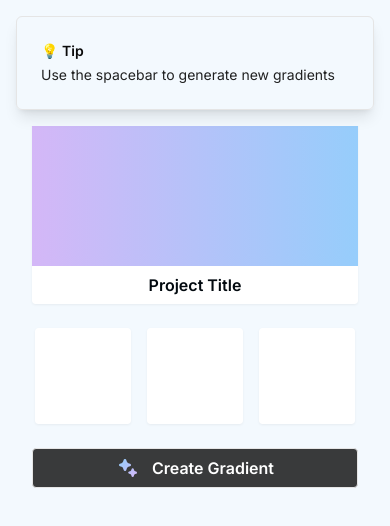
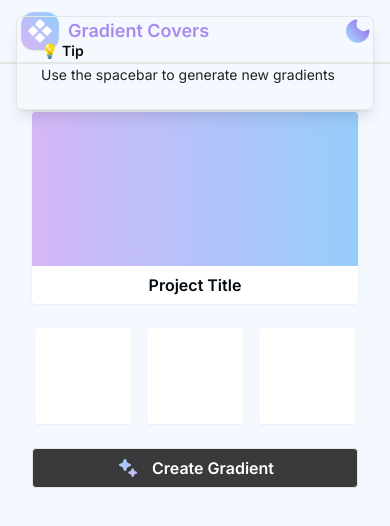
Before and after one commit to TejasBhovad/notion-covers, a Next.js app: page / in a window 390 px wide. Shown: the top 526 px of the page. Built offline with nearby package versions, Linux system fonts and the light colour scheme; no server answers.

Commit message:
style: fixed toast issues

```diff
--- a/app/layout.jsx
+++ b/app/layout.jsx
@@ -21,7 +21,7 @@ export default function RootLayout({ children }) {
       <PHProvider>
         <body className={`${inter.className} w-full h-full`}>
           <PostHogPageView />
-          {children}
+          <main className="w-full h-full"> {children}</main>
           <Toaster />
         </body>
       </PHProvider>
--- a/app/page.jsx
+++ b/app/page.jsx
@@ -8,10 +8,10 @@ import { usePostHog } from "posthog-js/react";
 import { Button } from "@/components/ui/button";
 
 const Home = () => {
+  const { toast } = useToast();
   const posthog = usePostHog();
-  const { toast } = useToast();
+
   const router = useRouter();
-  const [isOpen, setIsOpen] = useState(false);
   const [gradient, setGradient] = useState({
     color1: "fff",
     color2: "000",
--- a/components/ui/toast.jsx
+++ b/components/ui/toast.jsx
@@ -11,7 +11,7 @@ const ToastViewport = React.forwardRef(({ className, ...props }, ref) => (
   <ToastPrimitives.Viewport
     ref={ref}
     className={cn(
-      "fixed top-0 z-[100] flex max-h-screen w-full flex-col-reverse p-4 sm:bottom-0 sm:right-0 sm:top-auto sm:flex-col md:max-w-[420px] bg-background dark:bg-darkNotionContainer",
+      "fixed top-0 z-[100] flex max-h-screen w-full flex-col-reverse p-4 sm:bottom-0 sm:right-0 sm:top-auto sm:flex-col md:max-w-[420px] ",
       className
     )}
     {...props}
@@ -26,7 +26,7 @@ const toastVariants = cva(
       variant: {
         default: "border dark:darkNotionContainer text-foreground",
         destructive:
-          "destructive group border-destructive  bg-background dark:bg-darkNotion bg-destructive text-destructive-foreground",
+          "destructive group border-destructive bg-background dark:bg-darkNotion bg-destructive text-destructive-foreground",
       },
     },
     defaultVariants: {
```
